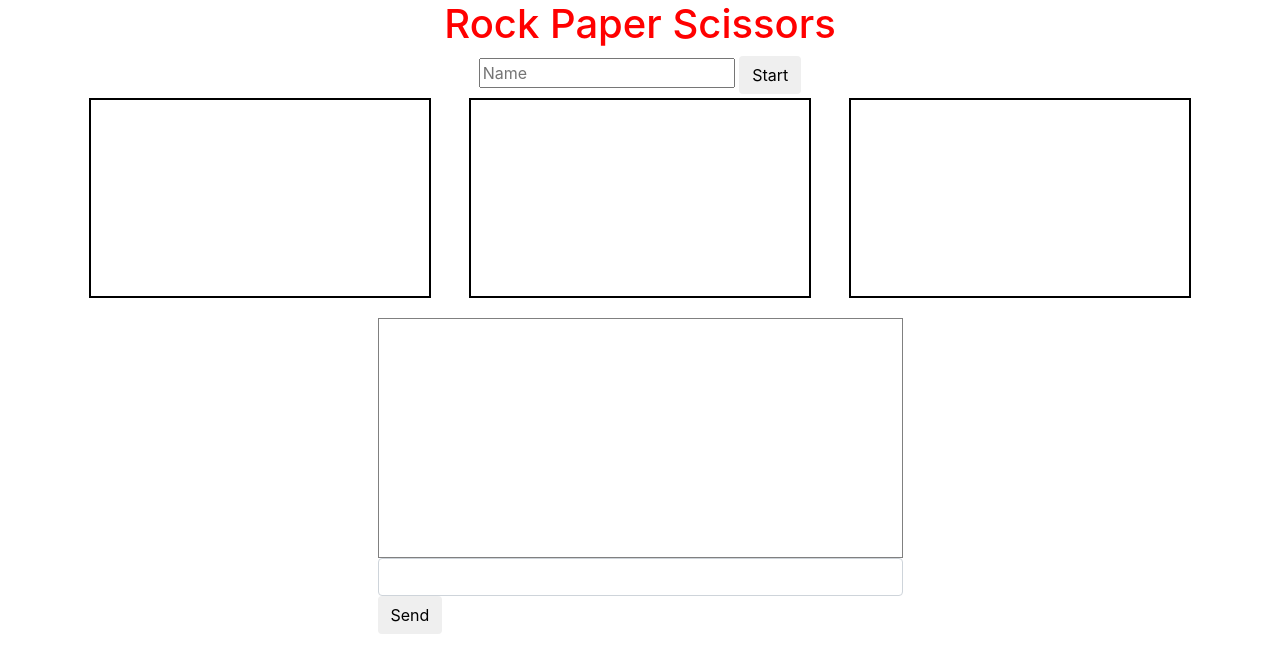
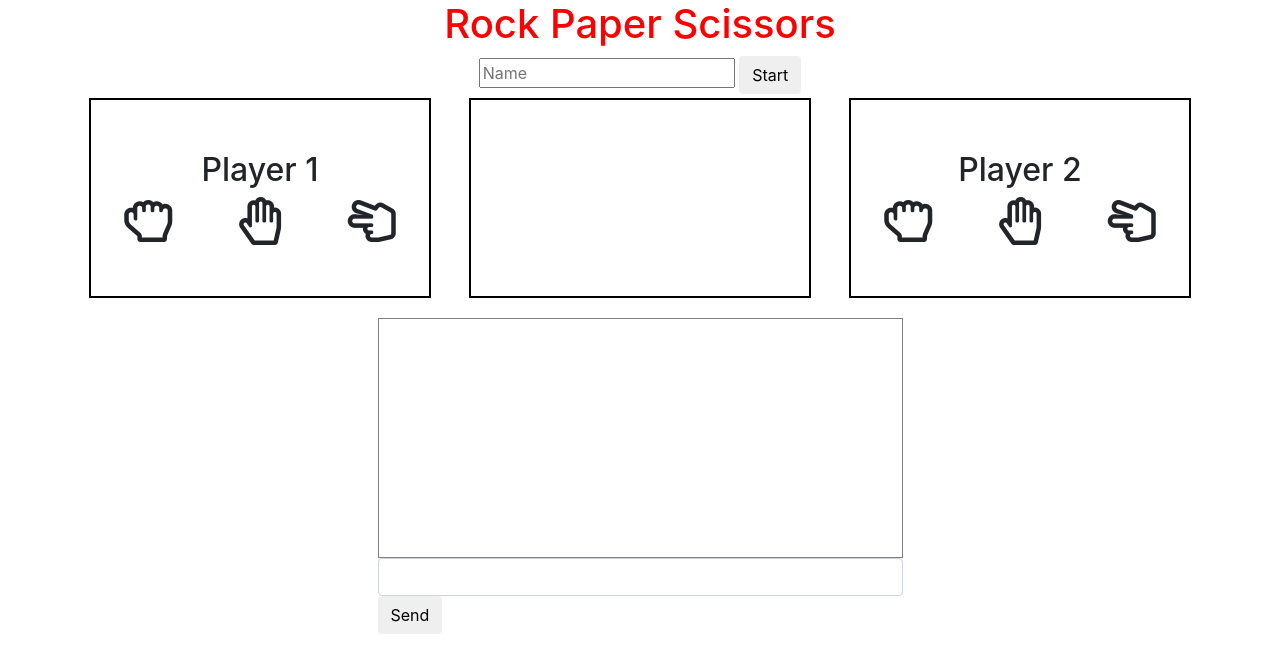
Before and after one commit to Dylan-Thomson/RPS-Multiplayer, a plain HTML site: page index.html in a window 1280 px wide. Drawn offline with nearby package versions, Linux system fonts and the light colour scheme; no server answers.

Commit message:
Start adding game buttons

```diff
--- a/assets/javascript/script.js
+++ b/assets/javascript/script.js
@@ -62,7 +62,7 @@ class RockPaperScissors {
         losses: 0,
         ties: 0
       }
-      this.database.ref().child("players/player1").set(this.player1);
+      this.database.ref("players/player1").set(this.player1);
       this.database.ref("players/player1").onDisconnect().remove();
     }
     else if(!this.player2) {
@@ -74,7 +74,7 @@ class RockPaperScissors {
         losses: 0,
         ties: 0
       }
-      this.database.ref().child("players/player2").set(this.player2);
+      this.database.ref("players/player2").set(this.player2);
       this.database.ref("players/player2").onDisconnect().remove();
     }
   }
--- a/index.html
+++ b/index.html
@@ -27,13 +27,27 @@
         </form>
         <div class="row">
             <div class="col-md-4">
-                <div class="m-1" id="player-1-area"></div>
+                <div class="m-1 d-flex flex-column justify-content-center" id="player-1-area">
+                    <h2 class="text-center" id="player-1-name">Player 1</h2>
+                    <div class="d-flex justify-content-around">
+                        <i id="player-1-rock" class="far fa-3x fa-hand-rock"></i>
+                        <i id="player-1-paper" class="far fa-3x fa-hand-paper"></i>
+                        <i id="player-1-scissors" class="far fa-3x fa-hand-scissors"></i>
+                    </div>
+                </div>
             </div>
             <div class="col-md-4">
                 <div class="m-1" id="results-area"></div>
             </div>
             <div class="col-md-4">
-                <div class="m-1" id="player-2-area"></div>
+                <div class="m-1 d-flex flex-column justify-content-center" id="player-2-area">
+                    <h2 class="text-center" id="player-2-name">Player 2</h2>
+                    <div class="d-flex justify-content-around">
+                        <i id="player-1-rock" class="far fa-3x fa-hand-rock"></i>
+                        <i id="player-1-paper" class="far fa-3x fa-hand-paper"></i>
+                        <i id="player-1-scissors" class="far fa-3x fa-hand-scissors"></i>
+                    </div>
+                </div>
             </div>
         </div>
         <div class="col-md-6 mx-auto my-3" id="chat-container">
```
